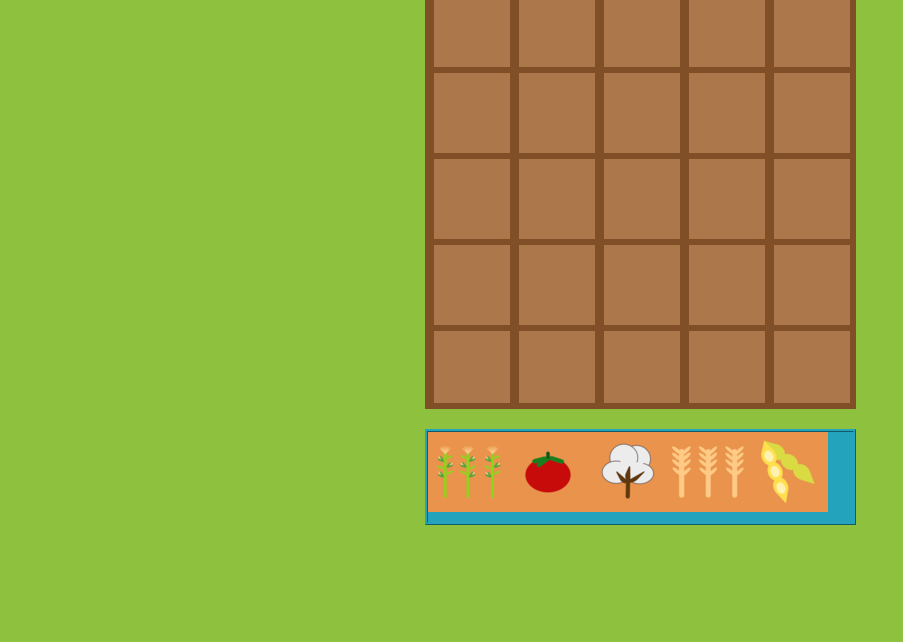
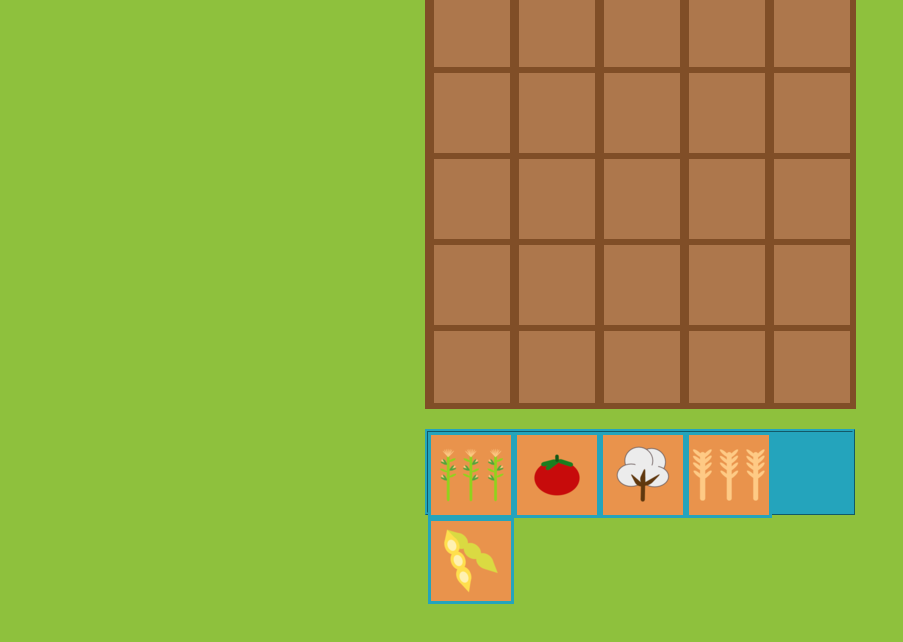
Before and after one commit to bonushole/BoilerMake7, a React app: page / in a window 1280 px wide. Shown: the part 122-764 px from the top of the page, without its empty margins (0-903 px from the left). Built offline with nearby package versions, Linux system fonts and the light colour scheme.

Commit message:
Minor Visual Tweaks

```diff
--- a/src/style/inventory.scss
+++ b/src/style/inventory.scss
@@ -6,8 +6,8 @@
 	background-color: #24A4BC;
 
 
-	width: 425px;
-	height: 90px;
+	width: 424px;
+	height: 80px;
 
 	border-style: ridge;
 	border-color: #24A4BC;
--- a/src/style/slot.scss
+++ b/src/style/slot.scss
@@ -3,4 +3,7 @@
 	width: 80px;
 	height: 80px;
 
+	border-style: solid;
+	border-color: #24A4BC;
+
 }
--- a/src/style/slotSelected.scss
+++ b/src/style/slotSelected.scss
@@ -1,7 +1,7 @@
 .slotSelected {
 
-	width: 90px;
-	height: 90px;
+	width: 82px;
+	height: 85px;
 	background-color: #80b5be;
 
 }
```
Also changed, not shown: 1 other file.
